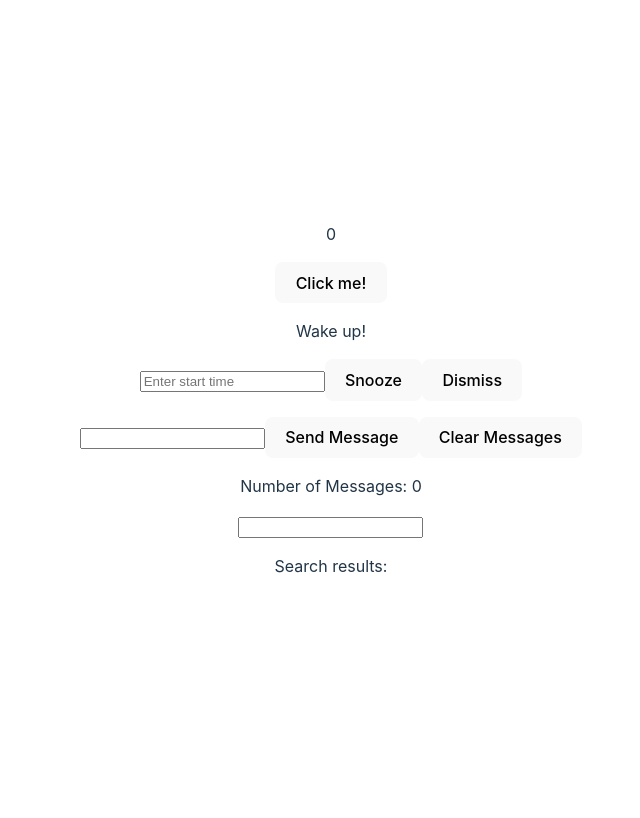
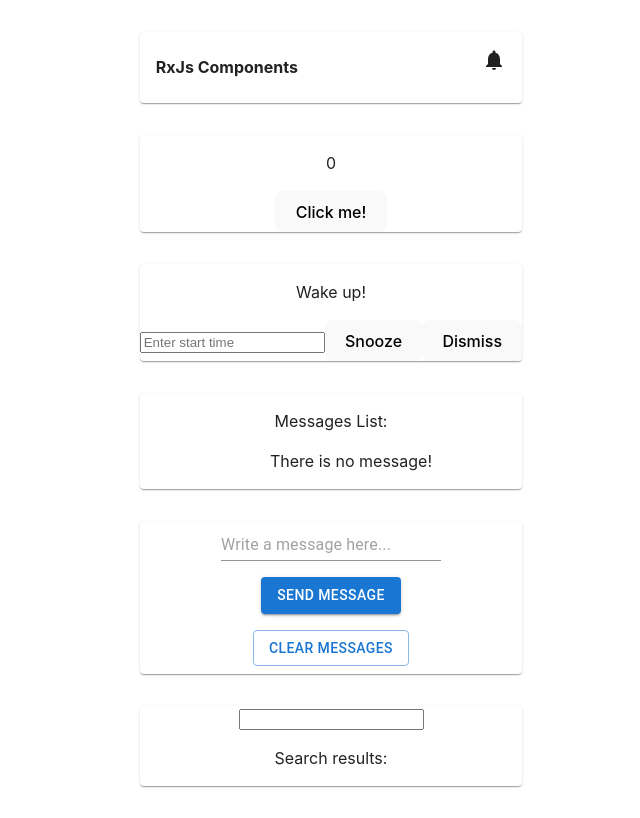
Before and after one commit to mohammad00alavi/react-with-rxjs, a React (Vite) app: page / in a window 1280 px wide. Shown: the whole page, without its empty margins (309-949 px from the left). Built offline with nearby package versions, Linux system fonts and the light colour scheme.

Commit message:
added material UI and some code refactor

```diff
--- a/package.json
+++ b/package.json
@@ -10,6 +10,10 @@
     "preview": "vite preview"
   },
   "dependencies": {
+    "@emotion/react": "^11.11.4",
+    "@emotion/styled": "^11.11.0",
+    "@mui/icons-material": "^5.15.12",
+    "@mui/material": "^5.15.12",
     "react": "^18.2.0",
     "react-dom": "^18.2.0",
     "rxjs": "^7.8.1"
--- a/src/App.tsx
+++ b/src/App.tsx
@@ -4,16 +4,19 @@ import AlarmClock from "./components/AlarmClock/AlarmClock";
 import MessagesList from "./components/Message/MessagesList";
 import Message from "./components/Message/Message";
 import BookList from "./components/BookList/BookList";
+import Container from "./components/Container";
+import Navbar from "./components/Navbar/Navbar";
 
 function App() {
     return (
-        <>
+        <Container>
+            <Navbar />
             <Counter />
             <AlarmClock />
             <MessagesList />
             <Message />
             <BookList />
-        </>
+        </Container>
     );
 }
 
--- a/src/components/AlarmClock/AlarmClock.tsx
+++ b/src/components/AlarmClock/AlarmClock.tsx
@@ -1,3 +1,4 @@
+import { Card } from "@mui/material";
 import { useEffect, useState } from "react";
 import {
     Observable,
@@ -55,7 +56,7 @@ const AlarmClock: React.FC = () => {
         return () => subscribtion.unsubscribe();
     }, [startValue]);
     return (
-        <>
+        <Card>
             <p>{time}</p>
             <input
                 type="number"
@@ -68,7 +69,7 @@ const AlarmClock: React.FC = () => {
             <button id="dismissBtn" onClick={() => action$.next("dismiss")}>
                 Dismiss
             </button>
-        </>
+        </Card>
     );
 };
 
--- a/src/components/BookList/BookList.tsx
+++ b/src/components/BookList/BookList.tsx
@@ -1,5 +1,6 @@
 import React, { useEffect, useRef, useState } from "react";
 import { Result, autoComplete } from "../../observables/bookService";
+import { Card } from "@mui/material";
 
 const BookList: React.FC = () => {
     const [results, setResults] = useState<Result[]>([]);
@@ -16,7 +17,7 @@ const BookList: React.FC = () => {
         }
     }, []);
     return (
-        <div>
+        <Card>
             <input type="text" ref={inputRef} />
             <p>Search results:</p>
             {results &&
@@ -26,7 +27,7 @@ const BookList: React.FC = () => {
                     .map((result, index) => (
                         <li key={index}>{result.title}</li>
                     ))}
-        </div>
+        </Card>
     );
 };
 
--- /dev/null
+++ b/src/components/Container.tsx
@@ -0,0 +1,13 @@
+import React from "react";
+import { EmbedChildren } from "../types/ComponentTypes";
+import { Box } from "@mui/material";
+
+const Container: React.FC<EmbedChildren> = ({ children }) => {
+    return (
+        <Box gap={4} sx={{ display: "flex", flexDirection: "column" }}>
+            {children}
+        </Box>
+    );
+};
+
+export default Container;
--- a/src/components/Counter/Counter.tsx
+++ b/src/components/Counter/Counter.tsx
@@ -1,3 +1,4 @@
+import { Card } from "@mui/material";
 import React, { useEffect, useState } from "react";
 import { Observable, Subscription, fromEvent } from "rxjs";
 
@@ -19,10 +20,10 @@ const Counter: React.FC = () => {
         return () => subscribtion.unsubscribe();
     }, []);
     return (
-        <div>
+        <Card>
             <p>{count}</p>
             <button id="button">Click me!</button>
-        </div>
+        </Card>
     );
 };
 
--- a/src/components/Message/Message.tsx
+++ b/src/components/Message/Message.tsx
@@ -1,16 +1,9 @@
-import React, { useEffect, useRef, useState } from "react";
+import React, { useRef } from "react";
 import { messageService } from "../../observables/messageService";
+import { Box, Button, Card, Input } from "@mui/material";
 
 const Message: React.FC = () => {
     const inputRef = useRef<HTMLInputElement>(null);
-    const [count, setCount] = useState<number>(0);
-    useEffect(() => {
-        const subscription = messageService
-            .getHistoryCount()
-            .subscribe(setCount);
-
-        return () => subscription.unsubscribe();
-    }, []);
 
     const sendMessage = () => {
         if (inputRef.current?.value) {
@@ -24,12 +17,32 @@ const Message: React.FC = () => {
     };
 
     return (
-        <div>
-            <input type="text" ref={inputRef} />
-            <button onClick={sendMessage}>Send Message</button>
-            <button onClick={clearMessages}>Clear Messages</button>
-            <p>Number of Messages: {count}</p>
-        </div>
+        <Card>
+            <Box
+                gap={2}
+                sx={{
+                    display: "flex",
+                    flexDirection: "column",
+                    justifyContent: "center",
+                    alignItems: "center",
+                    padding: 1,
+                }}
+            >
+                <Input
+                    type="text"
+                    inputRef={inputRef}
+                    color="primary"
+                    placeholder="Write a message here..."
+                    onKeyDown={(e) => e.key === "Enter" && sendMessage()}
+                />
+                <Button variant="contained" onClick={sendMessage}>
+                    Send Message
+                </Button>
+                <Button variant="outlined" onClick={clearMessages}>
+                    Clear Messages
+                </Button>
+            </Box>
+        </Card>
     );
 };
 
--- /dev/null
+++ b/src/components/Message/MessageCount.tsx
@@ -0,0 +1,22 @@
+import { Badge } from "@mui/material";
+import NotificationsIcon from "@mui/icons-material/Notifications";
+import { useEffect, useState } from "react";
+import { messageService } from "../../observables/messageService";
+
+const MessageCount = () => {
+    const [count, setCount] = useState<number>(0);
+    useEffect(() => {
+        const subscription = messageService
+            .getHistoryCount()
+            .subscribe(setCount);
+
+        return () => subscription.unsubscribe();
+    }, []);
+    return (
+        <Badge badgeContent={count} color="primary">
+            <NotificationsIcon />
+        </Badge>
+    );
+};
+
+export default MessageCount;
--- a/src/components/Message/MessagesList.tsx
+++ b/src/components/Message/MessagesList.tsx
@@ -1,6 +1,7 @@
 import React, { useEffect, useState } from "react";
 import { messageService } from "../../observables/messageService";
 import { messageTypes } from "../../types/MessageTypes";
+import { Card } from "@mui/material";
 
 const MessagesList: React.FC = () => {
     const [history, setHistory] = useState<messageTypes[]>([]);
@@ -16,14 +17,20 @@ const MessagesList: React.FC = () => {
         };
     }, [history]);
     return (
+        <Card>
+            <p>Messages List:</p>
             <ul>
-            {history &&
+                {history && history.length > 0 ? (
                     history.map((message, index) => (
                         <li style={{ listStyle: "none" }} key={index}>
                             {message.text}
                         </li>
-                ))}
+                    ))
+                ) : (
+                    <p>There is no message!</p>
+                )}
             </ul>
+        </Card>
     );
 };
 
--- /dev/null
+++ b/src/components/Navbar/Navbar.tsx
@@ -0,0 +1,21 @@
+import { Box, Card } from "@mui/material";
+import MessageCount from "../Message/MessageCount";
+
+const Navbar = () => {
+    return (
+        <Card>
+            <Box
+                sx={{
+                    display: "flex",
+                    justifyContent: "space-between",
+                    padding: 2,
+                }}
+            >
+                <h1 style={{ fontSize: 16 }}>RxJs Components</h1>
+                <MessageCount />
+            </Box>
+        </Card>
+    );
+};
+
+export default Navbar;
--- /dev/null
+++ b/src/types/ComponentTypes.ts
@@ -0,0 +1,5 @@
+import React from "react";
+
+export type EmbedChildren = {
+    children: React.ReactNode;
+};
```
Also changed, not shown: 1 other file (tests, documents, lock files or other folders). Lines whose indentation alone changed are shown as unchanged.
